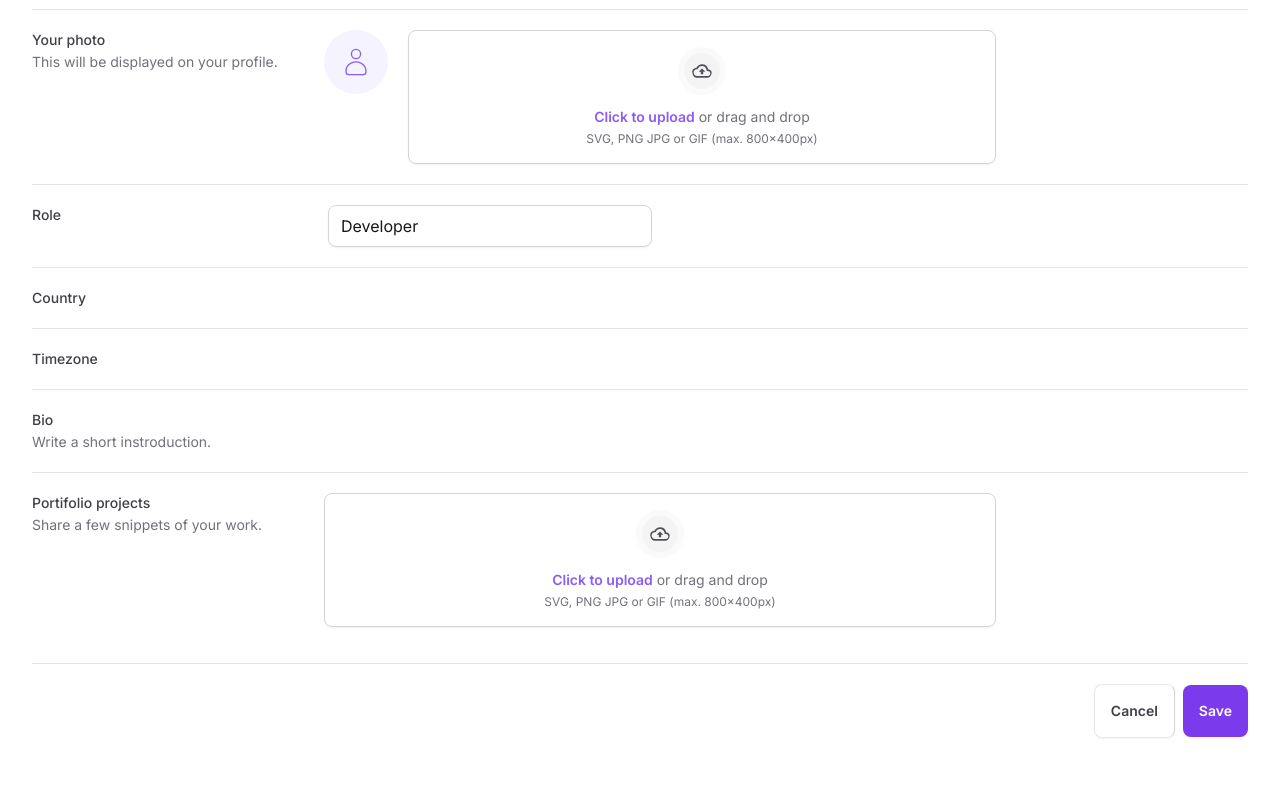
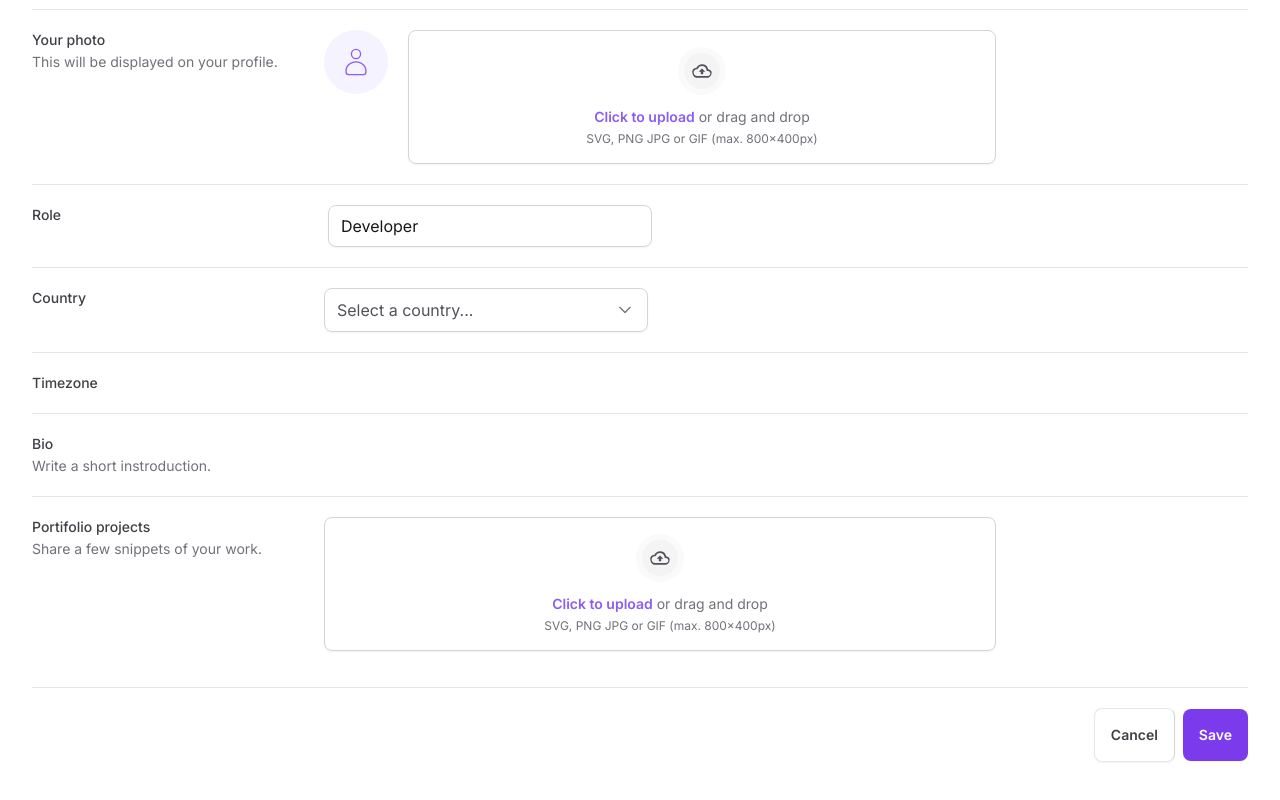
Before and after one commit to gilsonrusso/masterizando-tailwind, a Next.js app: page / in a window 1280 px wide. Shown: the part 1191-1991 px from the top of the page. Built offline with nearby package versions, Linux system fonts and the light colour scheme.

Commit message:
feat: :sparkles: create select component

```diff
--- a/package.json
+++ b/package.json
@@ -11,6 +11,7 @@
     "format:fix": "prettier --write --ignore-path .gitignore ."
   },
   "dependencies": {
+    "@radix-ui/react-select": "^2.0.0",
     "@radix-ui/react-tabs": "^1.0.4",
     "framer-motion": "^11.0.25",
     "next": "14.1.4",
--- /dev/null
+++ b/src/app/components/Form/Select.tsx
@@ -0,0 +1,48 @@
+'use client';
+import { GoChevronDown } from 'react-icons/go';
+import * as SelectPrimitive from '@radix-ui/react-select';
+import { FaCheck } from 'react-icons/fa';
+
+export const Select = () => {
+  return (
+    <SelectPrimitive.Root>
+      <SelectPrimitive.Trigger className='flex h-11 w-full items-center justify-between gap-2 rounded-lg border border-zinc-300 px-3 py-2 text-black shadow-sm data-[placeholder]:text-zinc-600'>
+        <SelectPrimitive.Value placeholder='Select a country...' />
+        <SelectPrimitive.Icon>
+          <GoChevronDown className='h-5 w-5 text-zinc-500' />
+        </SelectPrimitive.Icon>
+      </SelectPrimitive.Trigger>
+      <SelectPrimitive.Portal>
+        <SelectPrimitive.Content
+          side='bottom'
+          sideOffset={8}
+          position='popper'
+          className='z-10 w-[--radix-select-trigger-width] overflow-hidden rounded-lg border border-zinc-200 bg-white'
+        >
+          <SelectPrimitive.Viewport>
+            <SelectPrimitive.Item
+              value='br'
+              className='flex items-center justify-between gap-2 px-3 py-2.5 text-black outline-none data-[highlighted]:bg-zinc-50'
+            >
+              <SelectPrimitive.ItemText>Brasil</SelectPrimitive.ItemText>
+
+              <SelectPrimitive.ItemIndicator>
+                <FaCheck className='h-4 w-4 text-violet-500' />
+              </SelectPrimitive.ItemIndicator>
+            </SelectPrimitive.Item>
+            <SelectPrimitive.Item
+              value='us'
+              className='flex items-center justify-between gap-2 px-3 py-2.5 text-black outline-none data-[highlighted]:bg-zinc-50'
+            >
+              <SelectPrimitive.ItemText>United State</SelectPrimitive.ItemText>
+
+              <SelectPrimitive.ItemIndicator>
+                <FaCheck className='h-4 w-4 text-violet-500' />
+              </SelectPrimitive.ItemIndicator>
+            </SelectPrimitive.Item>
+          </SelectPrimitive.Viewport>
+        </SelectPrimitive.Content>
+      </SelectPrimitive.Portal>
+    </SelectPrimitive.Root>
+  );
+};
--- a/src/app/page.tsx
+++ b/src/app/page.tsx
@@ -2,6 +2,7 @@
 import { SettingsTabs } from './components/SettingsTabs';
 import { MdOutlineEmail } from 'react-icons/md';
 import { FileInput } from './components/Form/FileInput';
+import { Select } from './components/Form/Select';
 
 export default function Home() {
   return (
@@ -113,7 +114,9 @@
             >
               Country
             </label>
-            <div className='grid grid-cols-2 gap-6'></div>
+            <div className='grid grid-cols-2 gap-6'>
+              <Select />
+            </div>
           </div>
           {/* timezone */}
           <div className='grid grid-cols-form gap-3 pt-5'>
```
Also changed, not shown: 1 other file (tests, documents, lock files or other folders).
